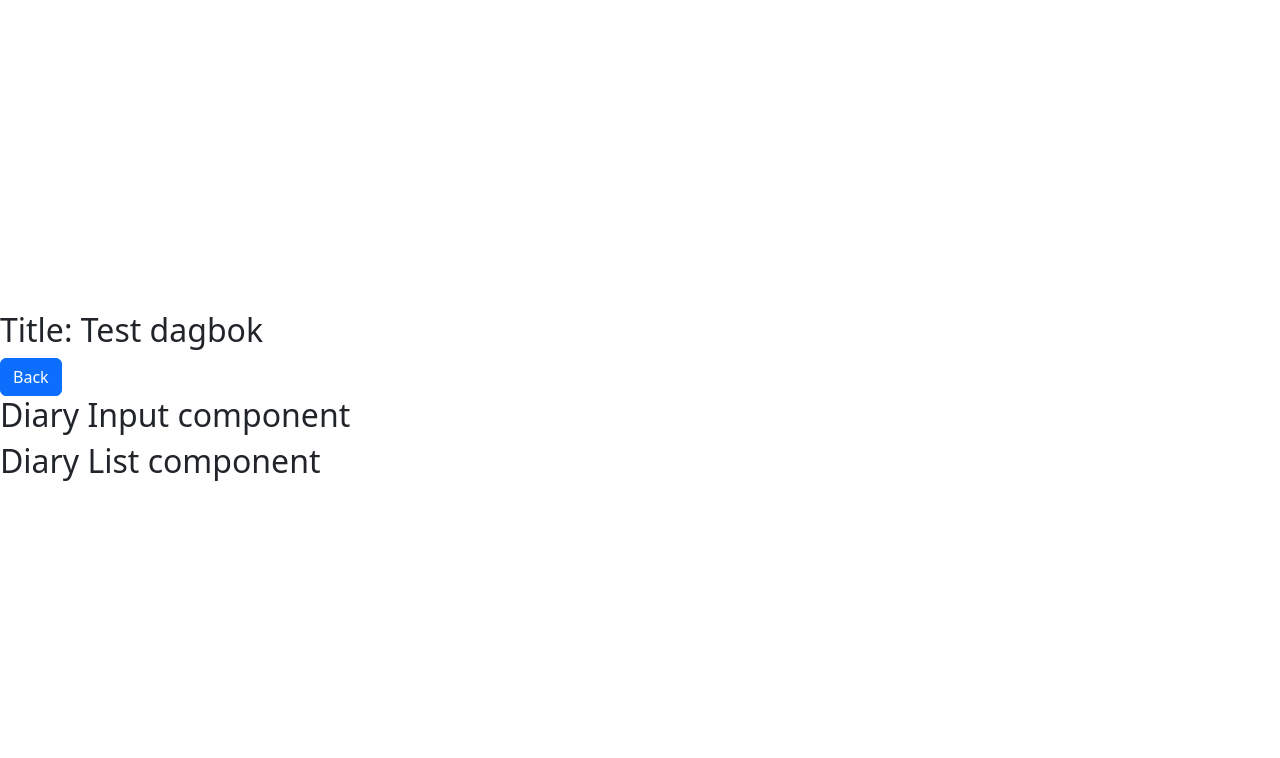
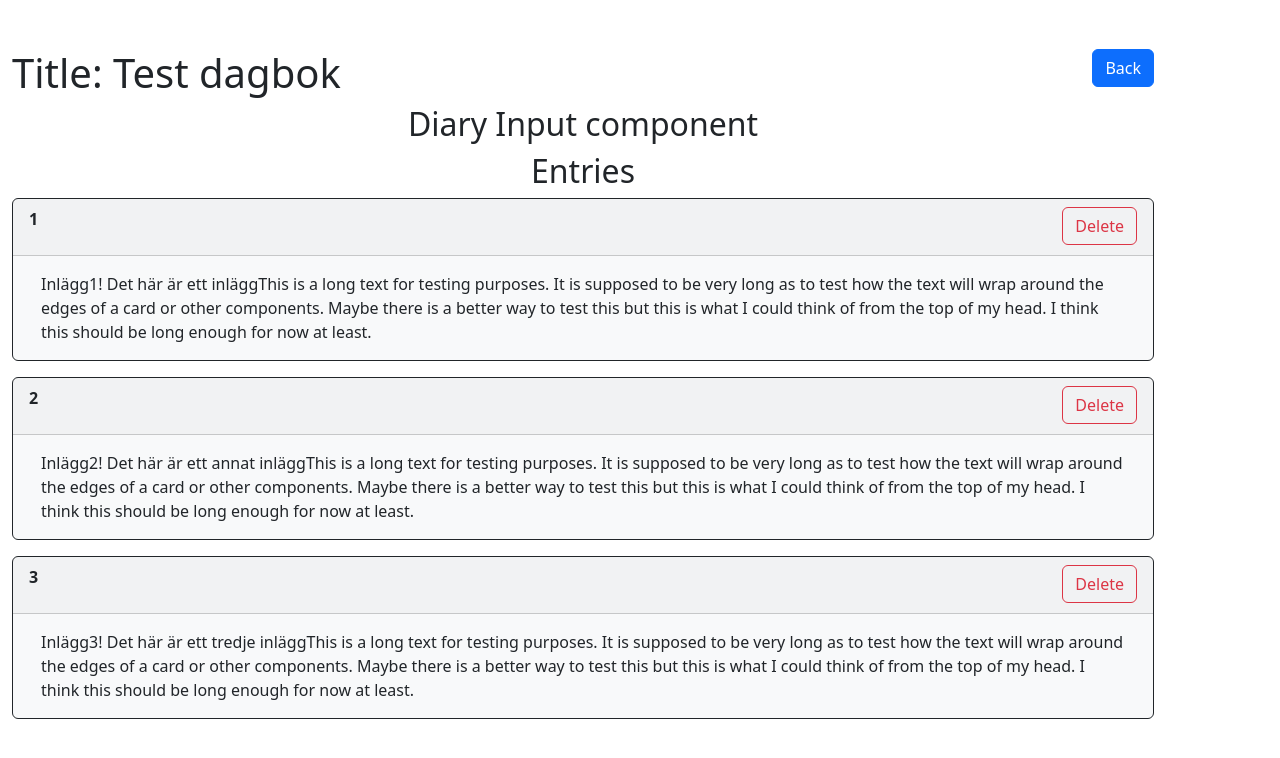
Before and after one commit to JMartin3872/DAT076WebApplications, a React (Vite) app in the folder client/: page /diary in a window 1280 px wide. Shown: the top 758 px of the page. Built offline with nearby package versions, Linux system fonts and the light colour scheme.

Commit message:
Started on frontend for displaying a diary's list of entries, still a work in progress.

```diff
--- /dev/null
+++ b/client/src/diary_components/diary.css
@@ -0,0 +1,14 @@
+.center{
+    display: flex;
+    justify-content: center;
+    align-items: center;
+    height: 100vh;
+}
+
+.diarybutton{
+    max-width: 5rem;
+}
+
+.datetext{
+    font-weight:bold;
+}
--- a/client/src/diary_components/diaryComponent.tsx
+++ b/client/src/diary_components/diaryComponent.tsx
@@ -1,7 +1,8 @@
 
 import {useState} from "react";
-import {Button} from "react-bootstrap";
+import {Container,Row,Col,Button} from "react-bootstrap";
 import 'bootstrap/dist/css/bootstrap.min.css';
+import "./diary.css"
 import {Diary, Entry} from "../api.ts";
 import { useNavigate } from "react-router-dom";
 import { DiaryInputComponent } from "./diaryInputComponent.tsx";
@@ -37,10 +38,31 @@ export function DiaryComponent() {
 
     return(
         <>
-            <h2>{"Title: " + diary.title}</h2>
-            <Button  variant="primary" type="button">Back</Button>
-            <DiaryInputComponent diary={diary}/>
-            <EntryListComponent diary={diary}/>
+            <Container fluid className="text-center">
+
+                <Row>
+                    <Col className="text-start">
+                        <h1>{"Title: " + diary.title}</h1>
+                    </Col>
+
+                    <Col className="text-end">
+                        <Button className="diarybutton" variant="primary" type="button">Back</Button>
+                    </Col>
+                </Row>
+
+
+
+                <Row>
+                    <DiaryInputComponent diary={diary}/>
+
+                </Row>
+
+                <Row>
+                    <EntryListComponent diary={diary}/>
+                </Row>
+            </Container>
+
+
         </>
     );
 }
--- /dev/null
+++ b/client/src/diary_components/entryComponent.tsx
@@ -0,0 +1,47 @@
+import {useState} from "react";
+import {Card, Row, Container, Button, Col} from "react-bootstrap";
+import 'bootstrap/dist/css/bootstrap.min.css';
+import {Entry} from "../api.ts";
+
+
+export function EntryComponent(prop: {myEntry : Entry}) {
+
+    const long_text: string = "This is a long text for testing purposes. It is supposed to be very long as to test how the text will wrap around the edges of a card or other components. Maybe there is a better way to test this but this is what I could think of from the top of my head. I think this should be long enough for now at least."
+
+    const [entry, setEntry] = useState<Entry>(prop.myEntry) // hook
+
+
+    return(
+        <>
+            <div>
+                <Card border="dark" style={{minWidth: '45rem'}} bg='light'>
+                        <Card.Header>
+                            <Row>
+                                <Col className="text-start">
+                                    <p className="datetext">
+                                        {entry.date}
+                                    </p>
+
+                                </Col>
+
+                                <Col className="text-end">
+                                    <Button className="diarybutton" variant="outline-danger">
+                                        Delete
+                                    </Button>
+                                </Col>
+
+
+                            </Row>
+
+
+                        </Card.Header>
+                        <Container >
+                            <Card.Body className="text-start">
+                                {entry.text + long_text}
+                            </Card.Body>
+                        </Container>
+                </Card>
+            </div>
+        </>
+    );
+}
--- a/client/src/diary_components/entryListComponent.tsx
+++ b/client/src/diary_components/entryListComponent.tsx
@@ -1,18 +1,34 @@
-import {useState} from "react";
-import {Button} from "react-bootstrap";
+import {Component, useState} from "react";
+import {Container, Row} from "react-bootstrap";
 import 'bootstrap/dist/css/bootstrap.min.css';
 import {Diary, Entry} from "../api.ts";
+import { EntryComponent } from "./entryComponent.tsx";
 
 
 
 export function EntryListComponent(prop: {diary : Diary}) {
 
+    const [diary, setDiary] = useState<Diary>(prop.diary);
+
+    const myEntryComponents = diary.entries.map(entry => <p><EntryComponent myEntry={entry}/></p>);
+
+
 
     return(
         <>
-            <h2>Diary List component</h2>
+            <div>
+
+                    <Row className="text-center">
+                        <h2>Entries</h2>
+
+                    </Row>
+                    <Row>
+                        <ul>{myEntryComponents}</ul>
+                    </Row>
+
+
+            </div>
 
         </>
-
     );
 }
```
